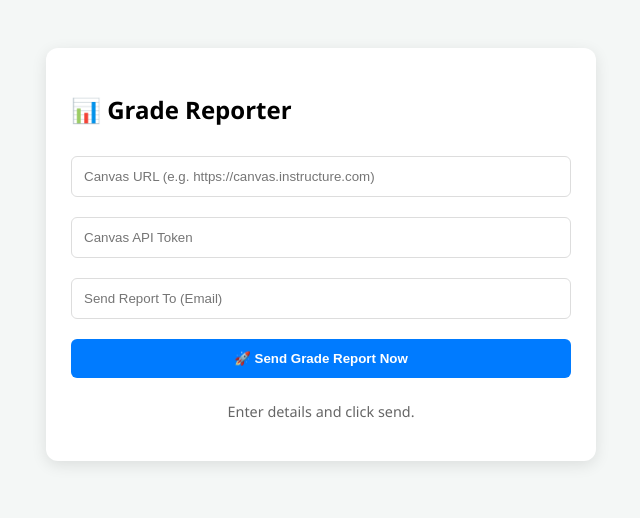
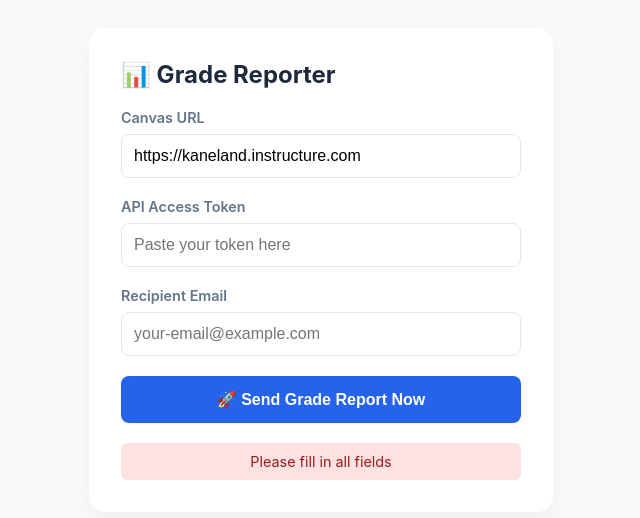
Before and after one commit to burgerman0316-bit/report-app, a plain HTML site: page index.html in a window 1280 px wide. Both pictures are taken after a click on the button "🚀 Send Grade Report Now". Shown: the whole page, without its empty margins (319-959 px from the left). Drawn offline with nearby package versions, Linux system fonts and the light colour scheme.

Commit message:
Update index.html

```diff
--- a/index.html
+++ b/index.html
@@ -3,77 +3,115 @@
 <head>
     <meta charset="UTF-8">
     <meta name="viewport" content="width=device-width, initial-scale=1.0">
-    <title>Canvas Grade Reporter</title>
+    <title>Grade Reporter Pro</title>
     <script src="https://cdn.jsdelivr.net/npm/@emailjs/browser@3/dist/email.min.js"></script>
     <style>
-        body { font-family: 'Segoe UI', sans-serif; background: #f4f7f6; padding: 40px; }
-        .card { background: white; padding: 25px; border-radius: 12px; box-shadow: 0 4px 15px rgba(0,0,0,0.1); max-width: 500px; margin: auto; }
-        input, button { width: 100%; padding: 12px; margin: 10px 0; border-radius: 6px; border: 1px solid #ddd; box-sizing: border-box; }
-        button { background: #007bff; color: white; border: none; cursor: pointer; font-weight: bold; }
-        button:hover { background: #0056b3; }
-        .status { font-size: 0.9em; text-align: center; color: #666; }
-        table { width: 100%; margin-top: 20px; border-collapse: collapse; }
-        td, th { padding: 10px; border-bottom: 1px solid #eee; text-align: left; }
+        :root { --primary: #2563eb; --bg: #f8fafc; --text: #1e293b; }
+        body { font-family: -apple-system, system-ui, sans-serif; background: var(--bg); color: var(--text); display: flex; justify-content: center; padding: 20px; }
+        .card { background: white; padding: 32px; border-radius: 16px; box-shadow: 0 10px 25px rgba(0,0,0,0.05); width: 100%; max-width: 400px; }
+        h2 { margin-top: 0; display: flex; align-items: center; gap: 10px; font-size: 1.5rem; }
+        label { display: block; margin-bottom: 8px; font-weight: 600; font-size: 0.9rem; color: #64748b; }
+        input { width: 100%; padding: 12px; margin-bottom: 20px; border: 1px solid #e2e8f0; border-radius: 8px; box-sizing: border-box; font-size: 1rem; }
+        input:focus { outline: none; border-color: var(--primary); ring: 2px solid #bfdbfe; }
+        button { width: 100%; padding: 14px; background: var(--primary); color: white; border: none; border-radius: 8px; font-size: 1rem; font-weight: bold; cursor: pointer; transition: background 0.2s; }
+        button:hover { background: #1d4ed8; }
+        button:disabled { background: #94a3b8; }
+        #status { margin-top: 20px; text-align: center; font-size: 0.9rem; padding: 10px; border-radius: 6px; display: none; }
+        .success { display: block !important; background: #dcfce7; color: #166534; }
+        .error { display: block !important; background: #fee2e2; color: #991b1b; }
     </style>
 </head>
 <body>
 
 <div class="card">
     <h2>📊 Grade Reporter</h2>
-    <input type="text" id="canvasUrl" placeholder="Canvas URL (e.g. https://canvas.instructure.com)">
-    <input type="password" id="apiToken" placeholder="Canvas API Token">
-    <input type="email" id="targetEmail" placeholder="Send Report To (Email)">
 
-    <button onclick="generateAndSend()">🚀 Send Grade Report Now</button>
-    <p class="status" id="statusText">Enter details and click send.</p>
+    <label>Canvas URL</label>
+    <input type="text" id="canvasUrl" placeholder="https://school.instructure.com" value="https://kaneland.instructure.com">
 
-    <div id="preview"></div>
+    <label>API Access Token</label>
+    <input type="password" id="apiToken" placeholder="Paste your token here">
+
+    <label>Recipient Email</label>
+    <input type="email" id="targetEmail" placeholder="your-email@example.com">
+
+    <button id="sendBtn" onclick="generateAndSend()">🚀 Send Grade Report Now</button>
+
+    <div id="status"></div>
 </div>
 
 <script>
-    // Initialize EmailJS (Replace with your Public Key)
+    // 1. INITIALIZE EMAILJS
+    // Replace 'YOUR_PUBLIC_KEY' with the one from your EmailJS Account Tab
     emailjs.init("YOUR_PUBLIC_KEY");
 
     async function generateAndSend() {
-        const status = document.getElementById('statusText');
+        const btn = document.getElementById('sendBtn');
+        const status = document.getElementById('status');
         const token = document.getElementById('apiToken').value;
-        const canvasUrl = document.getElementById('canvasUrl').value;
         const targetEmail = document.getElementById('targetEmail').value;
+        let canvasUrl = document.getElementById('canvasUrl').value.trim();
 
-        if (!token || !canvasUrl) return alert("Please fill in all fields");
+        // Basic Validation
+        if (!token || !targetEmail) {
+            showStatus("Please fill in all fields", "error");
+            return;
+        }
 
-        status.innerText = "Fetching grades...";
+        // Clean URL to prevent the "pattern" error
+        canvasUrl = canvasUrl.replace(/\/$/, "");
+
+        btn.disabled = true;
+        showStatus("Fetching grades from Canvas...", "");
 
         try {
-            // Using a CORS proxy because Canvas blocks direct browser requests
+            // Using a CORS proxy to bypass browser security
             const proxy = "https://cors-anywhere.herokuapp.com/";
             const response = await fetch(`${proxy}${canvasUrl}/api/v1/courses?include[]=total_scores&enrollment_state=active`, {
-                headers: { 'Authorization': `Bearer ${token}` }
+                headers: {
+                    'Authorization': `Bearer ${token}`,
+                    'Accept': 'application/json'
+                }
             });
+
+            if (!response.ok) throw new Error("Canvas access denied. Check your token.");
 
             const courses = await response.json();
             let rowsHtml = "";
 
             courses.forEach(c => {
-                if (c.name) {
-                    const score = c.enrollments?.[0]?.computed_current_score || "N/A";
-                    rowsHtml += `<tr><td style="padding:8px;border:1px solid #ddd;">${c.name}</td><td style="padding:8px;border:1px solid #ddd;font-weight:bold;">${score}%</td></tr>`;
+                if (c.name && c.enrollments) {
+                    const score = c.enrollments[0]?.computed_current_score || "N/A";
+                    rowsHtml += `<tr><td style="padding:10px;border-bottom:1px solid #eee;">${c.name}</td><td style="padding:10px;border-bottom:1px solid #eee;font-weight:bold;">${score}%</td></tr>`;
                 }
             });
 
-            status.innerText = "Sending Email...";
+            showStatus("Grades found! Sending email...", "");
 
+            // 2. SEND VIA EMAILJS
+            // Replace with your Service ID and Template ID
             await emailjs.send("YOUR_SERVICE_ID", "YOUR_TEMPLATE_ID", {
                 to_email: targetEmail,
-                course_rows: rowsHtml
+                course_rows: rowsHtml,
+                report_date: new Date().toLocaleDateString()
             });
 
-            status.innerText = "✅ Report sent successfully!";
+            showStatus("✅ Success! Check your inbox.", "success");
         } catch (err) {
-            status.innerText = "❌ Error: " + err.message;
+            showStatus("❌ Error: " + err.message, "error");
             console.error(err);
+        } finally {
+            btn.disabled = false;
         }
     }
+
+    function showStatus(msg, type) {
+        const status = document.getElementById('status');
+        status.innerText = msg;
+        status.className = type;
+        status.style.display = msg ? "block" : "none";
+    }
 </script>
+
 </body>
 </html>
```
